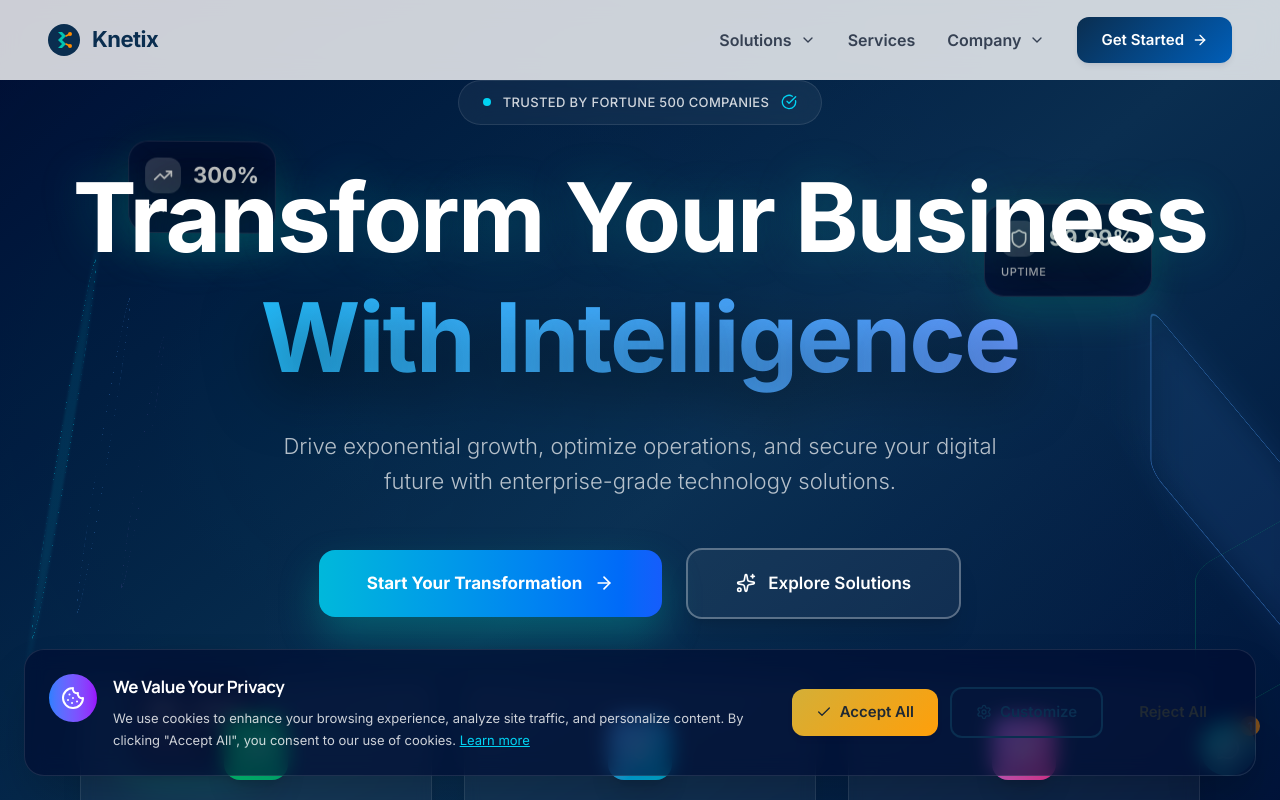
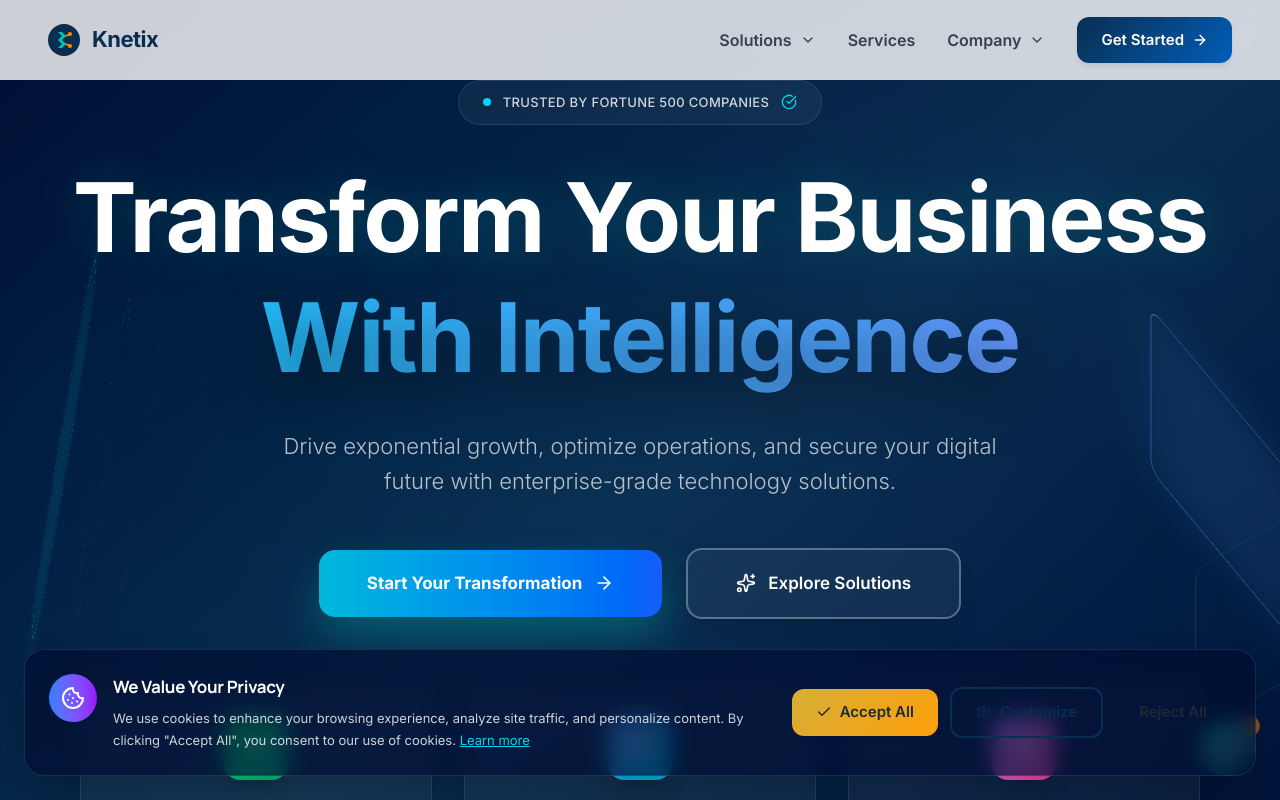
Before and after one commit to PaulWallaceATL/knetix, a Next.js app: page / in a window 1280 px wide. Shown: the top 800 px of the page. Built offline with nearby package versions, Linux system fonts and the light colour scheme.

Commit message:
Remove floating metric cards from hero to fix overlap issues
- Removed Floating3DMetrics component that was appearing behind text
- Metrics are still displayed properly in the bottom cards
- Cleaner hero design without visual clutter
- Eliminates z-index positioning problems across screen sizes

```diff
--- a/src/components/EnterpriseHero.tsx
+++ b/src/components/EnterpriseHero.tsx
@@ -4,7 +4,6 @@ import Link from 'next/link';
 import { motion } from 'framer-motion';
 import { ArrowRight, Sparkles, CheckCircle, TrendingUp, Shield, Zap } from 'lucide-react';
 import Hero3DOrb from './Hero3DOrb';
-import Floating3DMetrics from './Floating3DMetrics';
 
 export default function EnterpriseHero() {
   // Spectacular 3D motion design - sophisticated and impressive
@@ -44,9 +43,6 @@ export default function EnterpriseHero() {
 
       {/* Impressive 3D Orbs and Geometric Shapes */}
       <Hero3DOrb />
-
-      {/* Floating 3D Metric Cards */}
-      <Floating3DMetrics />
 
       {/* Content */}
       <div className="relative z-20 w-full">
```
